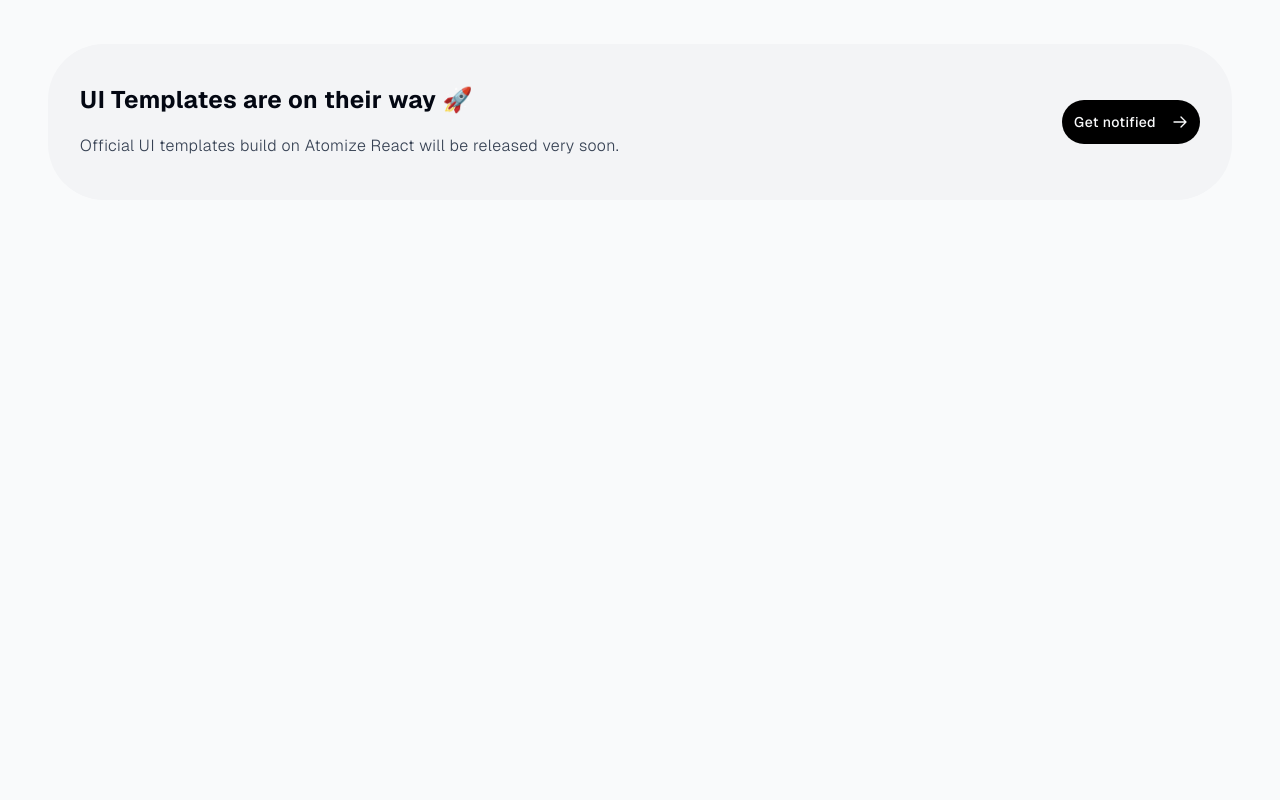
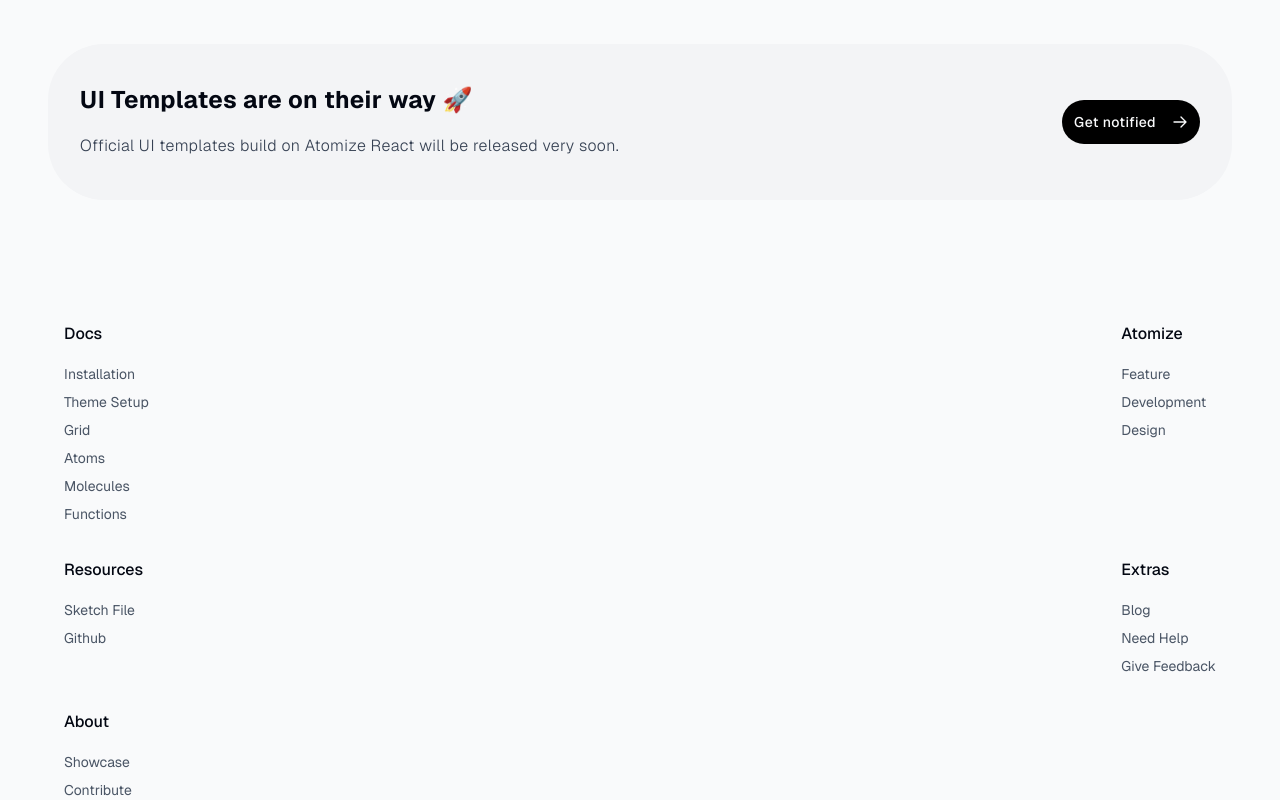
Before and after one commit to homow/atomize-design, a React (Vite) app: page / in a window 1280 px wide. Shown: the part 4421-5221 px from the top of the page. Before the commit the page ends 4741 px from the top, so only its background shows below. Built offline with nearby package versions, Linux system fonts and the light colour scheme.

Commit message:
init Footer

```diff
--- a/src/layout/footer/Footer.jsx
+++ b/src/layout/footer/Footer.jsx
@@ -1,10 +1,108 @@
 import {Component} from "react";
+import LinksList from "@/layout/footer/links-list/LinksList.jsx";
 
 class Footer extends Component {
     render () {
+        const array = [
+            {
+                title: "Docs",
+                links: [
+                    {
+                        text: "Installation",
+                        href: "https://homow.ir"
+                    },
+                    {
+                        text: "Theme Setup",
+                        href: "https://github.com/homow/"
+                    },
+                    {
+                        text: "Grid",
+                        href: "https://youtube.com/@homow_dev"
+                    },
+                    {
+                        text: "Atoms",
+                        href: "https://github.com/homow/"
+                    },
+                    {
+                        text: "Molecules",
+                        href: "https://youtube.com/@homow_dev"
+                    },
+                    {
+                        text: "Functions",
+                        href: "https://homow.ir"
+                    },
+
+                ]
+            },
+            {
+                title: "Atomize",
+                links: [
+                    {
+                        text: "Feature",
+                        href: "https://homow.ir"
+                    },
+                    {
+                        text: "Development",
+                        href: "https://youtube.com/@homow_dev"
+                    },
+                    {
+                        text: "Design",
+                        href: "https://github.com/homow/"
+                    },
+                ]
+            },
+            {
+                title: "Resources",
+                links: [
+                    {
+                        text: "Sketch File",
+                        href: "https://homow.ir"
+                    },
+                    {
+                        text: "Github",
+                        href: "https://github.com/homow/"
+                    }
+                ]
+            },
+            {
+                title: "Extras",
+                links: [
+                    {
+                        text: "Blog",
+                        href: "https://homow.ir"
+                    },
+                    {
+                        text: "Need Help",
+                        href: "https://github.com/homow/"
+                    },
+                    {
+                        text: "Give Feedback",
+                        href: "https://github.com/homow/"
+                    }
+                ]
+            },
+            {
+                title: "About",
+                links: [
+                    {
+                        text: "Showcase",
+                        href: "https://homow.ir"
+                    },
+                    {
+                        text: "Contribute",
+                        href: "https://youtube.com/@homow_dev"
+                    }
+                ]
+            },
+        ];
+
+        const list = array.map((l, i) => <LinksList key={i} arrayLinks={l}/>);
+
         return (
-            <footer>
-
+            <footer className={"container"}>
+                <div className={"grid gap-y-8 grid-cols-[repeat(2,auto)] justify-between"}>
+                    {list}
+                </div>
             </footer>
         )
     }
--- /dev/null
+++ b/src/layout/footer/links-list/LinksList.jsx
@@ -0,0 +1,29 @@
+import {Component} from 'react';
+
+class LinksList extends Component {
+    render() {
+        const {arrayLinks} = this.props;
+
+        const linksItems = arrayLinks.links.map((link, index) =>
+            <li key={index}>
+                <a target={"_blank"} className={"hover:text-blue-500 transition-all"} href={link.href}>
+                    {link.text}
+                </a>
+            </li>
+        );
+
+        return (
+            <div>
+                <p className={"font-medium"}>
+                    {arrayLinks.title}
+                </p>
+
+                <ul className={"text-sm text-gray-600 dark:text-gray-400 space-y-2 mt-4"}>
+                    {linksItems}
+                </ul>
+            </div>
+        );
+    }
+}
+
+export default LinksList;
```
